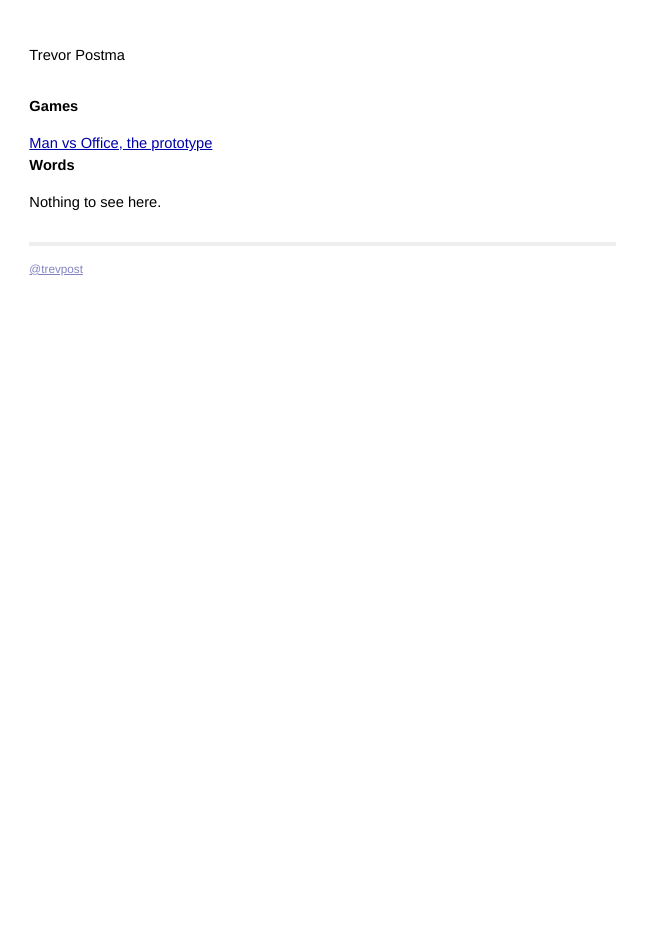
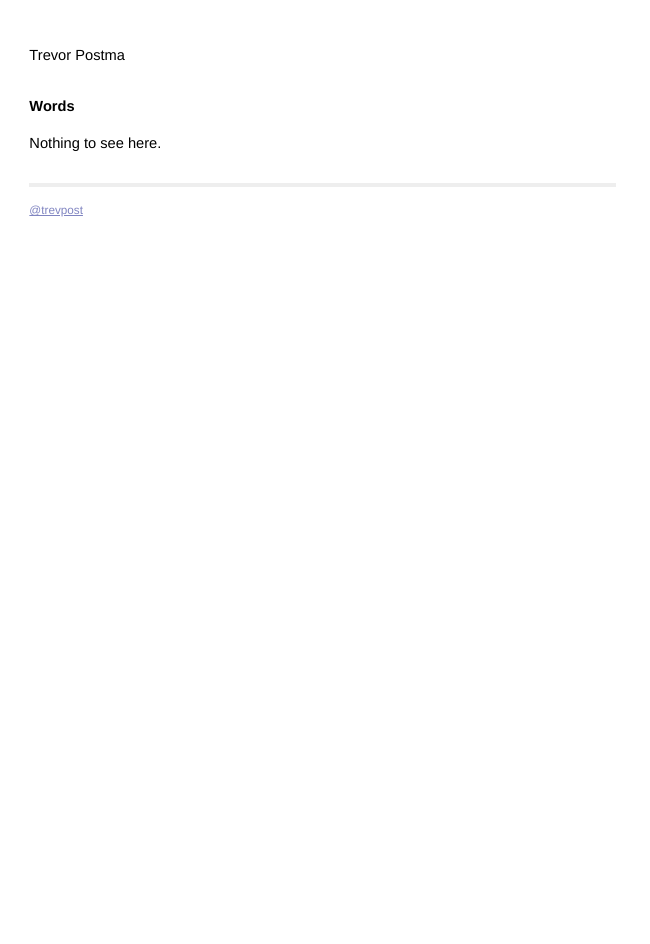
Before and after one commit to txpost/txpost.github.com, a Jekyll site: the page built from index.html, in a window 1280 px wide. Shown: the whole page, without its empty margins (0-650 px from the left). Built offline with Jekyll 4.4.1, drawn with Linux system fonts in a browser that asks for light colours; Markdown is read by kramdown in place of the engine named in the settings.

Commit message:
Update index.html

```diff
--- a/index.html
+++ b/index.html
@@ -4,8 +4,6 @@ title: Trevor Postma
 ---
 
 <div id="home">
-  <h1>Games</h1>
-  	<a href="http://trevorpostma.com/ManVsOffice.html">Man vs Office, the prototype</a>
   <h1>Words</h1>
 	Nothing to see here.
   <ul class="posts">
```
